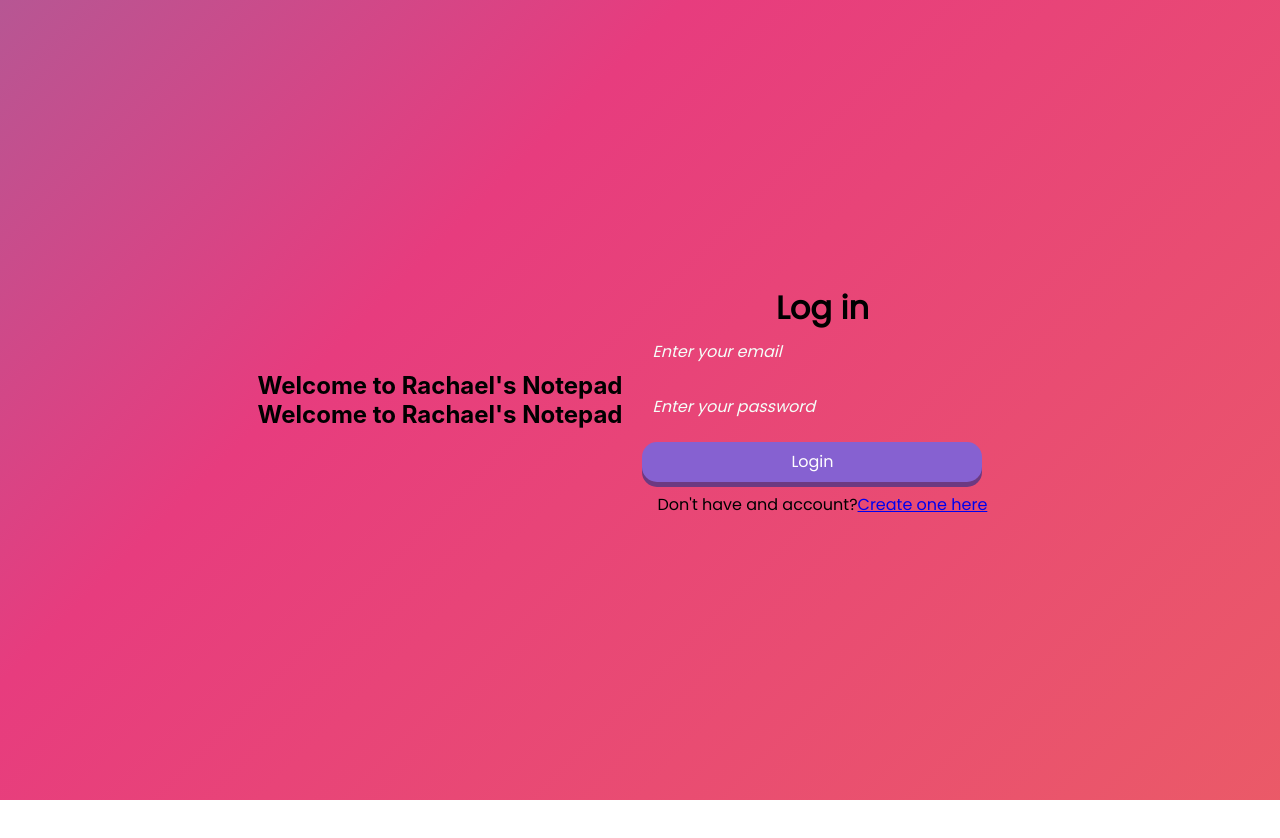
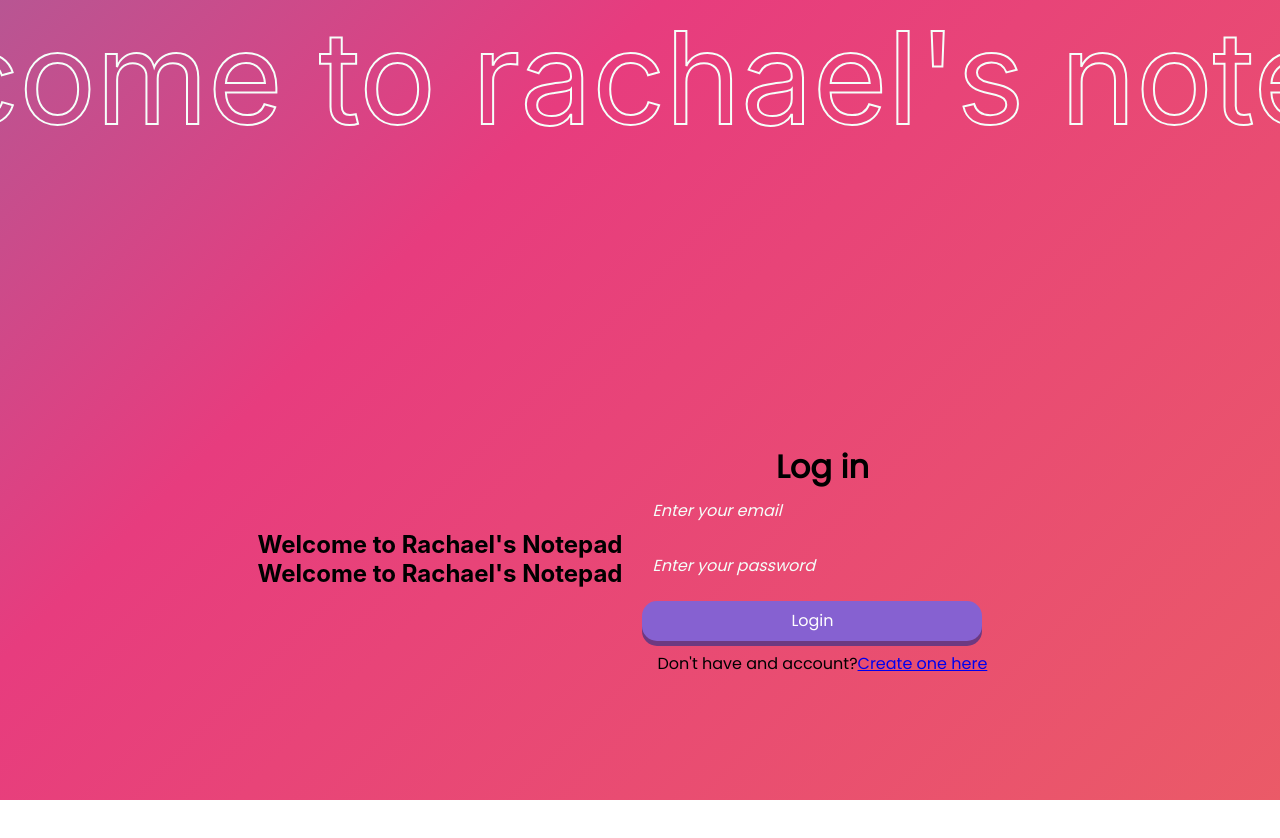
Before and after one commit to RachaelSMathew/notepad-rachael, a React (Create React App) app: page /login in a window 1280 px wide. Shown: the top 838 px of the page. Before the commit the page ends 800 px from the top, so only its background shows below. Built offline with nearby package versions, Linux system fonts and the light colour scheme; no server answers.

Commit message:
Update Login.js

```diff
--- a/src/Login.js
+++ b/src/Login.js
@@ -35,6 +35,16 @@ function Login(){
 
   return(
     <div className="login-background">
+    <div class="wrapper">
+      <div class="marquee">
+        <p>
+        • welcome to rachael's notepad
+        </p>
+        <p>
+        • welcome to rachael's notepad •
+        </p>
+      </div>
+    </div>
     <div className='center'>
       <div className="welcome-text">
       <h2>Welcome to Rachael's Notepad</h2>
@@ -66,6 +76,16 @@ function Login(){
         </p>
       </div>
     </div>
+    <div class="wrapper">
+      <div class="marquee">
+        <p>
+        • welcome to rachael's notepad
+        </p>
+        <p>
+        • welcome to rachael's notepad •
+        </p>
+      </div>
+    </div>
     </div>
   )
 }
```
